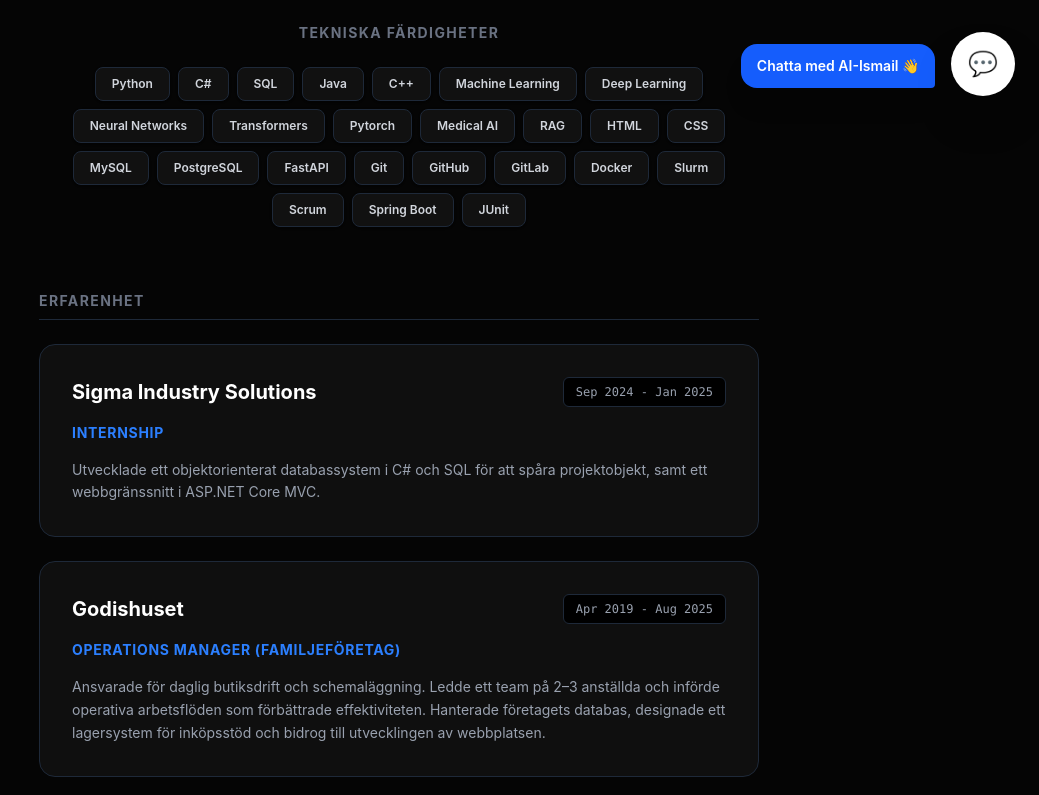
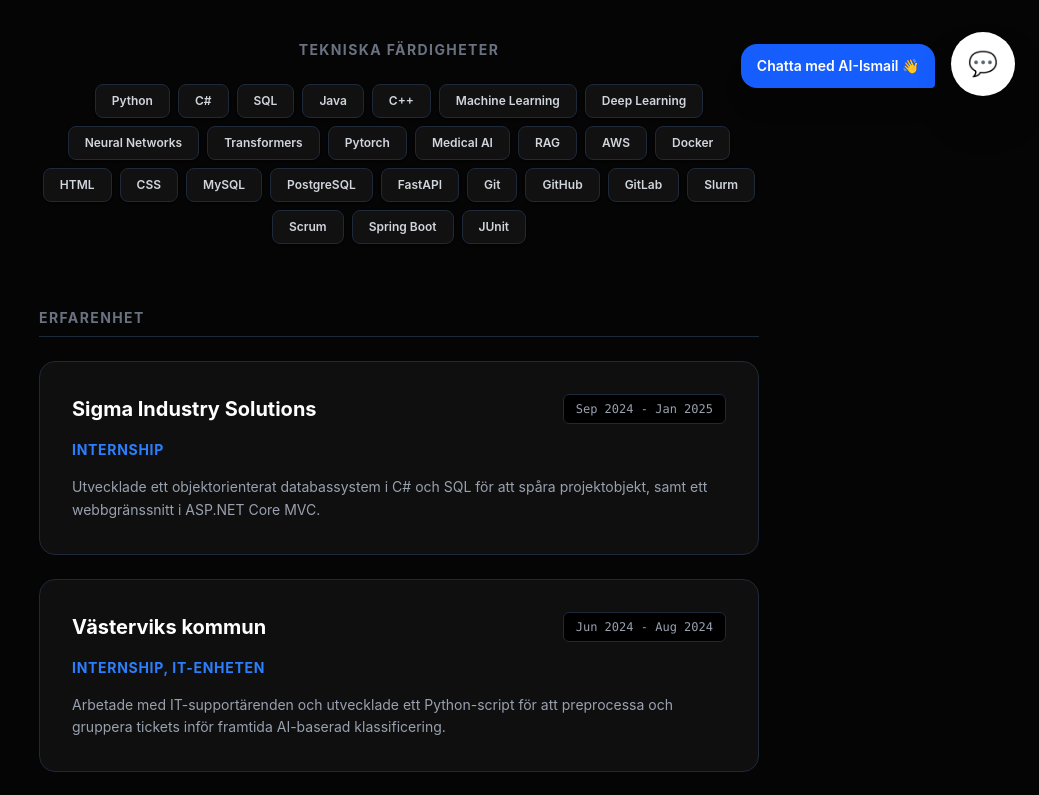
Before and after one commit to Ismail1Demir/portfolio-frontend, a Next.js app: page / in a window 1280 px wide. Shown: the part 680-1475 px from the top of the page, without its empty margins (241-1280 px from the left). Built offline with nearby package versions, Linux system fonts and the light colour scheme.

Commit message:
uppdated the portfolio

```diff
--- a/app/page.tsx
+++ b/app/page.tsx
@@ -17,13 +17,19 @@
       educationTitle: "Utbildning",
       projectTitle: "Projekt",
       awardsTitle: "Utmärkelser",
-      skills: ["Python", "C#", "SQL", "Java", "C++", "Machine Learning", "Deep Learning", "Neural Networks", "Transformers", "Pytorch", "Medical AI", "RAG", "HTML", "CSS", "MySQL", "PostgreSQL", "FastAPI", "Git", "GitHub", "GitLab", "Docker", "Slurm", "Scrum", "Spring Boot", "JUnit"],
+      skills: ["Python", "C#", "SQL", "Java", "C++", "Machine Learning", "Deep Learning", "Neural Networks", "Transformers", "Pytorch", "Medical AI", "RAG", "AWS", "Docker", "HTML", "CSS", "MySQL", "PostgreSQL", "FastAPI", "Git", "GitHub", "GitLab", "Slurm", "Scrum", "Spring Boot", "JUnit"],
       experience: [
         {
           company: "Sigma Industry Solutions",
           role: "Internship",
           date: "Sep 2024 - Jan 2025",
           desc: "Utvecklade ett objektorienterat databassystem i C# och SQL för att spåra projektobjekt, samt ett webbgränssnitt i ASP.NET Core MVC."
+        },
+        {
+          company: "Västerviks kommun",
+          role: "Internship, IT-enheten",
+          date: "Jun 2024 - Aug 2024",
+          desc: "Arbetade med IT-supportärenden och utvecklade ett Python-script för att preprocessa och gruppera tickets inför framtida AI-baserad klassificering."
         },
         {
           company: "Godishuset",
@@ -52,6 +58,7 @@
         }
       ],
       awards: [
+        { title: "AWS Certified Cloud Practitioner", org: "Amazon Web Services" },
         { title: "Best Thesis in Health Innovation", org: "Getinge Sterilization AB" },
         { title: "Best Thesis in Innovation", org: "Leap for Life" }
       ],
@@ -115,13 +122,19 @@
       educationTitle: "Education",
       projectTitle: "Projects",
       awardsTitle: "Awards",
-      skills: ["Python", "C#", "SQL", "Java", "C++", "Machine Learning", "Deep Learning", "Medical AI", "RAG", "HTML", "CSS"],
+      skills: ["Python", "C#", "SQL", "Java", "C++", "Machine Learning", "Deep Learning", "Neural Networks", "Transformers", "PyTorch", "Medical AI", "RAG", "AWS", "Docker", "HTML", "CSS", "MySQL", "PostgreSQL", "FastAPI", "Git", "GitHub", "GitLab", "Slurm", "Scrum", "Spring Boot", "JUnit"],
       experience: [
         {
           company: "Sigma Industry Solutions",
           role: "Internship",
           date: "Sep 2024 - Jan 2025",
           desc: "Developed an object-oriented database system in C# and SQL, and a web interface using ASP.NET Core MVC."
+        },
+        {
+          company: "Västerviks kommun",
+          role: "Internship, IT Unit",
+          date: "Jun 2024 - Aug 2024",
+          desc: "Worked with IT support tickets and developed a Python script to preprocess and group tickets for future AI-based classification."
         },
         {
           company: "Godishuset",
@@ -150,6 +163,7 @@
         }
       ],
       awards: [
+        { title: "AWS Certified Cloud Practitioner", org: "Amazon Web Services" },
         { title: "Best Thesis in Health Innovation", org: "Getinge Sterilization AB" },
         { title: "Best Thesis in Innovation", org: "Leap for Life" }
       ],
```
